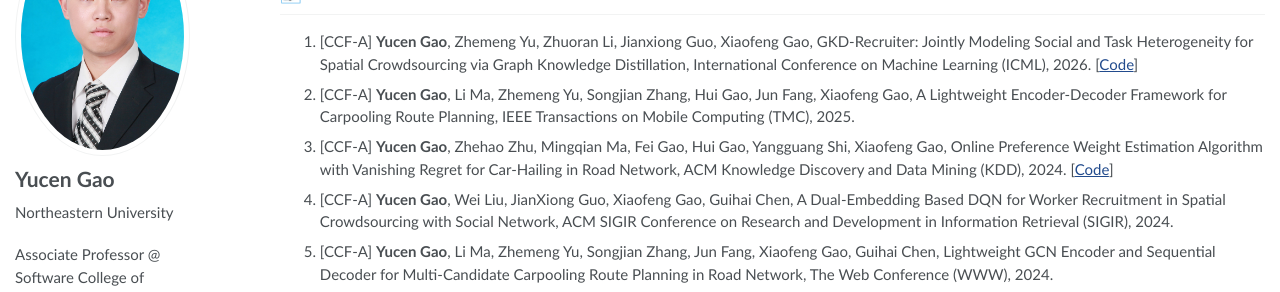
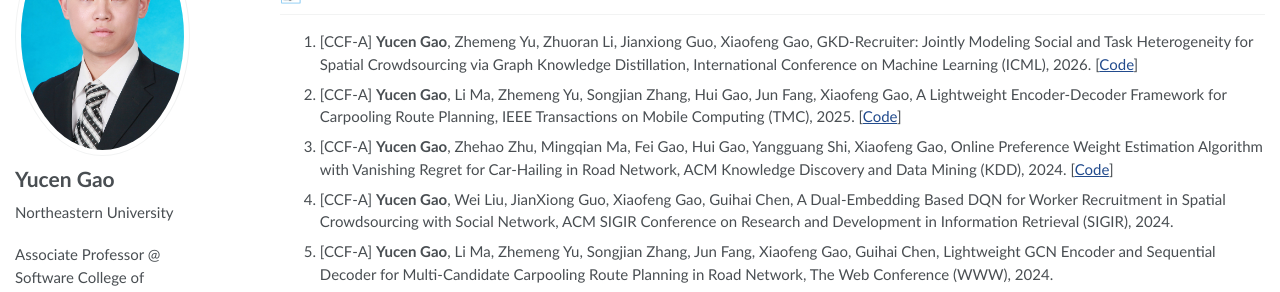
Before and after one commit to GaoYucen/GaoYucen.github.io, a Jekyll site: the page built from _pages/about.md, in a window 1280 px wide and 900 px high, scrolled down 620 px. Shown: the part 175-467 px from the top of the window. Built offline with Jekyll 4.4.1, drawn with Linux system fonts in a browser that asks for light colours; some web fonts are replaced; some of the changed text lies outside the part shown.

Commit message:
Add Lite-GD to open-source code

```diff
--- a/_pages/about.md
+++ b/_pages/about.md
@@ -47,7 +47,7 @@
 
 <!--A一作6-->
 1. [CCF-A] **Yucen Gao**, Zhemeng Yu, Zhuoran Li, Jianxiong Guo, Xiaofeng Gao, GKD-Recruiter: Jointly Modeling Social and Task Heterogeneity for Spatial Crowdsourcing via Graph Knowledge Distillation, International Conference on Machine Learning (ICML), 2026. [[Code](https://github.com/GaoYucen/GKD-Recruiter)]
-2. [CCF-A] **Yucen Gao**, Li Ma, Zhemeng Yu, Songjian Zhang, Hui Gao, Jun Fang, Xiaofeng Gao, A Lightweight Encoder-Decoder Framework for Carpooling Route Planning, IEEE Transactions on Mobile Computing (TMC), 2025.
+2. [CCF-A] **Yucen Gao**, Li Ma, Zhemeng Yu, Songjian Zhang, Hui Gao, Jun Fang, Xiaofeng Gao, A Lightweight Encoder-Decoder Framework for Carpooling Route Planning, IEEE Transactions on Mobile Computing (TMC), 2025. [[Code](https://github.com/GaoYucen/Lite-GD)]
 3. [CCF-A] **Yucen Gao**, Zhehao Zhu, Mingqian Ma, Fei Gao, Hui Gao, Yangguang Shi, Xiaofeng Gao, Online Preference Weight Estimation Algorithm with Vanishing Regret for Car-Hailing in Road Network, ACM Knowledge Discovery and Data Mining (KDD), 2024. [[Code](https://github.com/GaoYucen/PWC)]
 4. [CCF-A] **Yucen Gao**, Wei Liu, JianXiong Guo, Xiaofeng Gao, Guihai Chen, A Dual-Embedding Based DQN for Worker Recruitment in Spatial Crowdsourcing with Social Network, ACM SIGIR Conference on Research and Development in Information Retrieval (SIGIR), 2024.
 5. [CCF-A] **Yucen Gao**, Li Ma, Zhemeng Yu, Songjian Zhang, Jun Fang, Xiaofeng Gao, Guihai Chen, Lightweight GCN Encoder and Sequential Decoder for Multi-Candidate Carpooling Route Planning in Road Network, The Web Conference (WWW), 2024.
@@ -89,6 +89,7 @@
 Open-source code for selected published papers:
 
 - **GKD-Recruiter** (*ICML 2026*) — Graph knowledge distillation for worker recruitment in spatial crowdsourcing. [Code](https://github.com/GaoYucen/GKD-Recruiter)
+- **Lite-GD** (*TMC 2025*) — A lightweight encoder-decoder framework for carpool route planning in road networks. [Code](https://github.com/GaoYucen/Lite-GD)
 - **PWC** (*KDD 2024*) — Online preference-weight estimation for car-hailing route planning. [Code](https://github.com/GaoYucen/PWC)
 - **BIRD** (*ICDE 2023*) — Online shipping-container pricing with limited inventory. [Code](https://github.com/GaoYucen/BIRD)
 - **SACA** (*DASFAA 2023*) — End-to-end dispatching, routing, and pricing for online bus-booking. [Code](https://github.com/GaoYucen/SACA)
```
Also changed, not shown: _pages/about-zh.md (+2 -1 lines).
